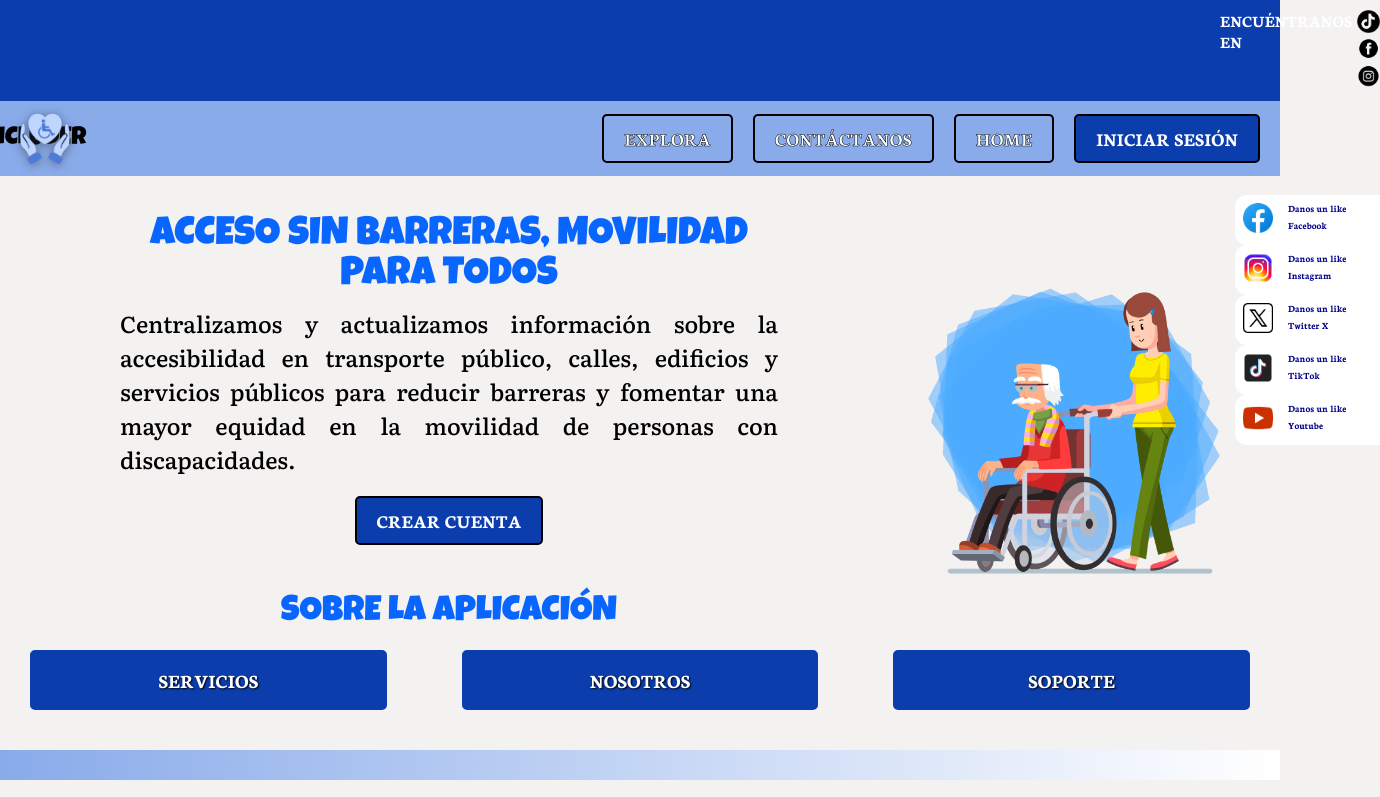
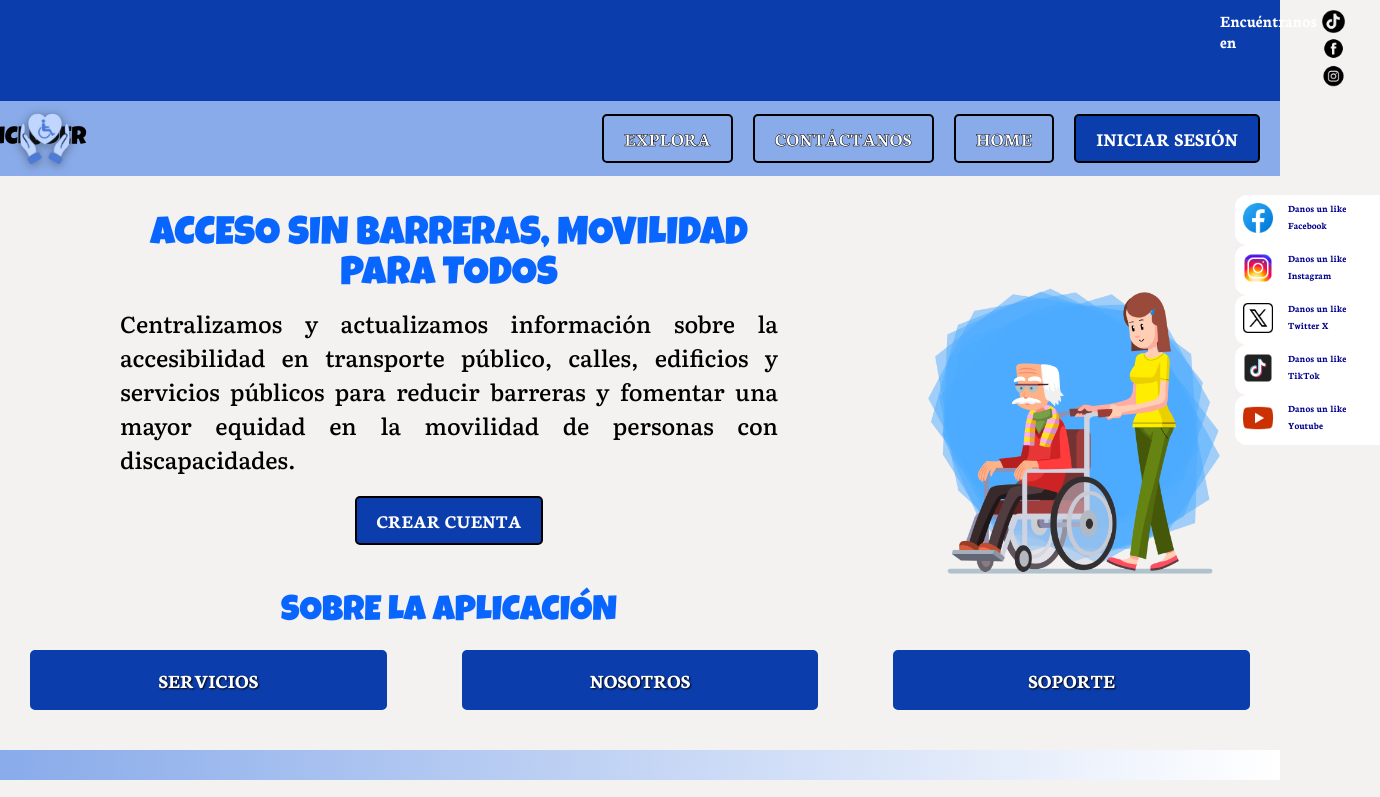
Before and after one commit to KandleM6/LP----Includer, a website: page index.html in a window 1280 px wide. Shown: the top 797 px of the page, 1380 px wide, since content can reach past the window. Drawn offline with Linux system fonts and the light colour scheme; a web font is replaced by a local one.

Commit message:
kommit 2

```diff
--- a/index.html
+++ b/index.html
@@ -14,7 +14,7 @@
   <body>
     <!-- Barra Superior -->
     <div class="barra-superior">
-      <span>ENCUÉNTRANOS EN</span>
+      <span>Encuéntranos en</span>
       <div class="social-icons">
         <a href="#"
           ><img src="Assets/images/pngwing.com (5).png" alt="TikTok"
```
